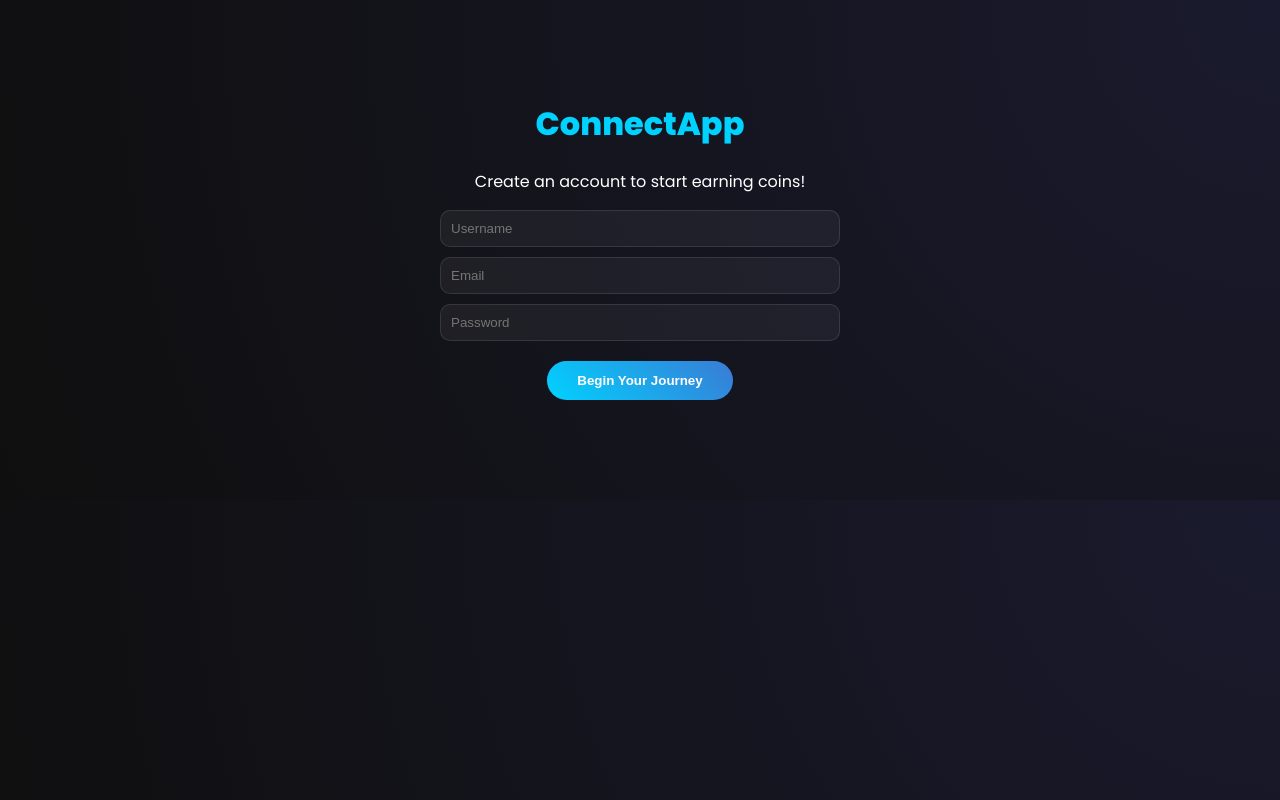
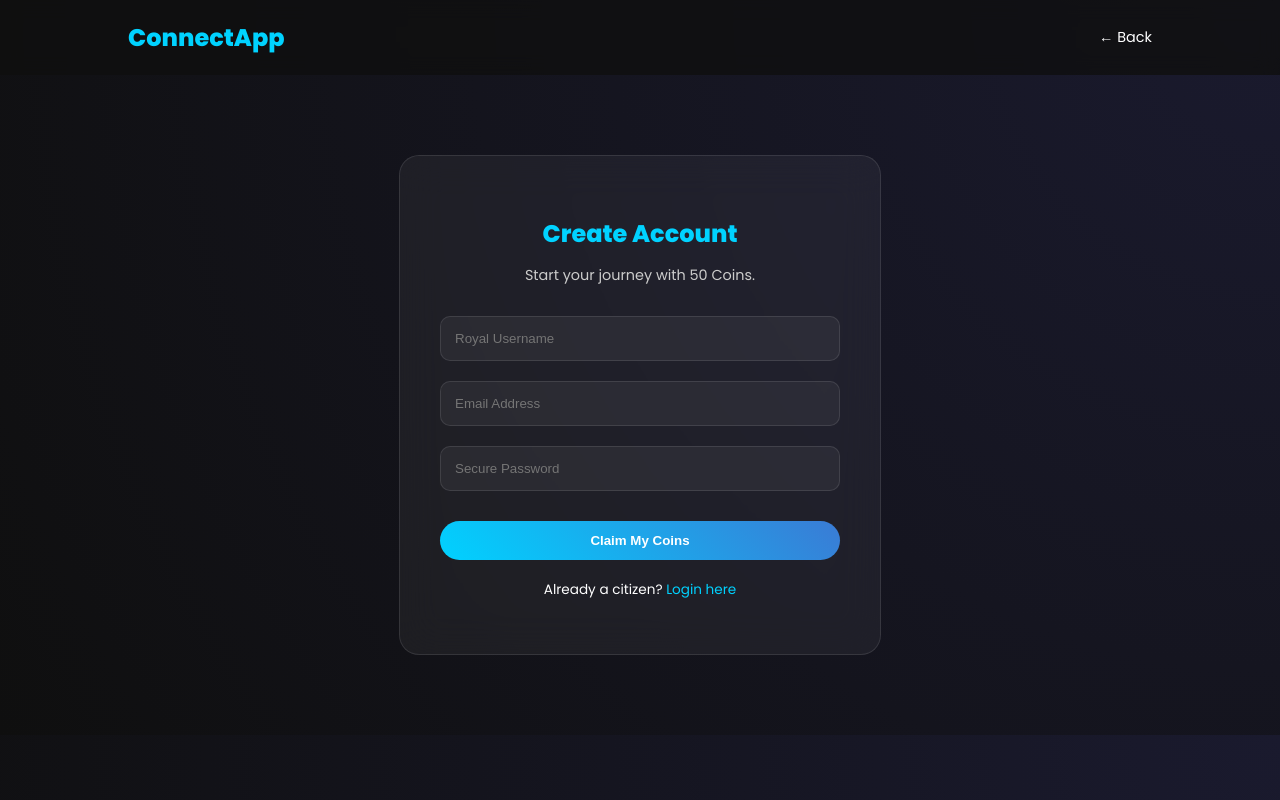
Before and after one commit to connectapp2452/connectapp, a Flask app: page /register in a window 1280 px wide. Run offline with Flask 3, Linux system fonts and the light colour scheme.

Commit message:
UI: Added full auth suite and verify notice

```diff
--- a/templates/register.html
+++ b/templates/register.html
@@ -1,20 +1,31 @@
 <!DOCTYPE html>
-<html>
+<html lang="en">
 <head>
+    <meta charset="UTF-8">
+    <meta name="viewport" content="width=device-width, initial-scale=1.0, maximum-scale=1.0, user-scalable=no">
     <link rel="stylesheet" href="{{ url_for('static', filename='css/style.css') }}?v={{ version }}">
     <title>Join the Kingdom | ConnectApp</title>
 </head>
 <body>
-    <div style="max-width: 400px; margin: 100px auto; text-align: center;">
-        <h1 style="color: var(--primary);">ConnectApp</h1>
-        <p>Create an account to start earning coins!</p>
+    <nav class="navbar">
+        <h2 style="color: var(--primary); margin:0;">ConnectApp</h2>
+        <a href="/" style="color:white; text-decoration:none; font-size: 0.9rem;">← Back</a>
+    </nav>
+
+    <div class="auth-container" style="text-align: center;">
+        <h2 style="margin-bottom: 10px; color: var(--primary);">Create Account</h2>
+        <p style="color: #ccc; font-size: 0.9rem; margin-bottom: 30px;">Start your journey with 50 Coins.</p>
 
         <form action="/register" method="POST">
-            <input type="text" name="username" placeholder="Username" required style="width:100%; margin-bottom:10px; padding:10px;">
-            <input type="email" name="email" placeholder="Email" required style="width:100%; margin-bottom:10px; padding:10px;">
-            <input type="password" name="password" placeholder="Password" required style="width:100%; margin-bottom:20px; padding:10px;">
-            <button type="submit" class="btn-royal">Begin Your Journey</button>
+            <input type="text" name="username" placeholder="Royal Username" required>
+            <input type="email" name="email" placeholder="Email Address" required>
+            <input type="password" name="password" placeholder="Secure Password" required>
+            <button type="submit" class="btn-royal" style="width: 100%; border: none; margin-top: 10px;">Claim My Coins</button>
         </form>
+
+        <p style="margin-top: 20px; font-size: 0.85rem;">
+            Already a citizen? <a href="/login" style="color: var(--primary); text-decoration: none;">Login here</a>
+        </p>
     </div>
 </body>
 </html>
```
Also changed, not shown: templates/login.html (+15 -7 lines), templates/verify_notice.html (+13 -9 lines).
